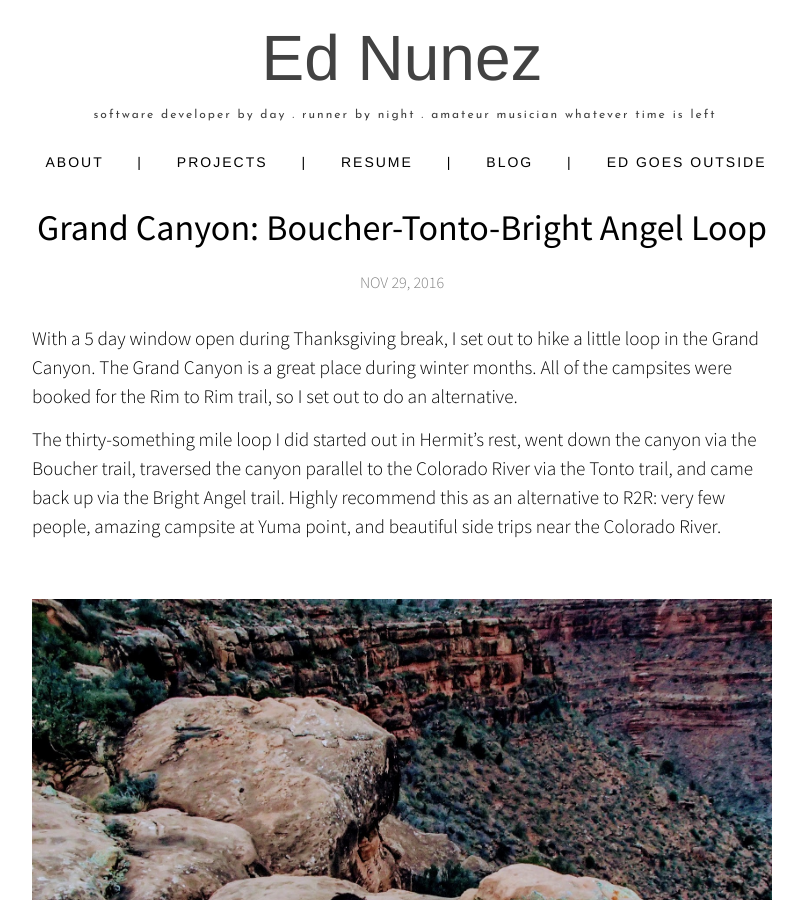
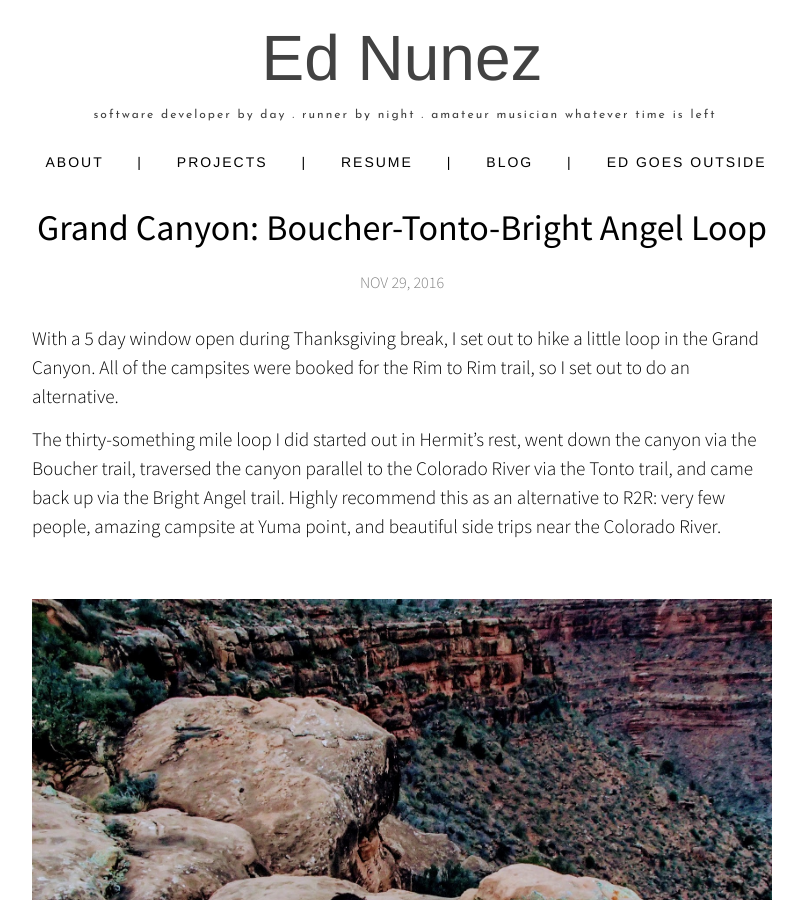
Before and after one commit to ednunezg/ednunezg.github.io, a Jekyll site: the page built from _posts/2016-11-29-BoucherTontoBright.markdown, in a window 1280 px wide and 900 px high. Shown: the whole window, without its empty margins (238-1041 px from the left). Built offline with Jekyll 4.4.1, drawn with Linux system fonts in a browser that asks for light colours; nearby versions of some CDN libraries.

Commit message:
Updated GC post

```diff
--- a/_posts/2016-11-29-BoucherTontoBright.markdown
+++ b/_posts/2016-11-29-BoucherTontoBright.markdown
@@ -7,7 +7,7 @@
 ---
 
 
-With a 5 day window open during Thanksgiving break, I set out to hike a little loop in the Grand Canyon. The Grand Canyon is a great place during winter months.  All of the campsites were booked for the Rim to Rim trail, so I set out to do an alternative.
+With a 5 day window open during Thanksgiving break, I set out to hike a little loop in the Grand Canyon. All of the campsites were booked for the Rim to Rim trail, so I set out to do an alternative.
 
 The thirty-something mile loop I did started out in Hermit's rest, went down the canyon via the Boucher trail, traversed the canyon parallel to the Colorado River via the Tonto trail, and came back up via the Bright Angel trail. Highly recommend this as an alternative to R2R: very few people, amazing campsite at Yuma point, and beautiful side trips near the Colorado River.
 
```
